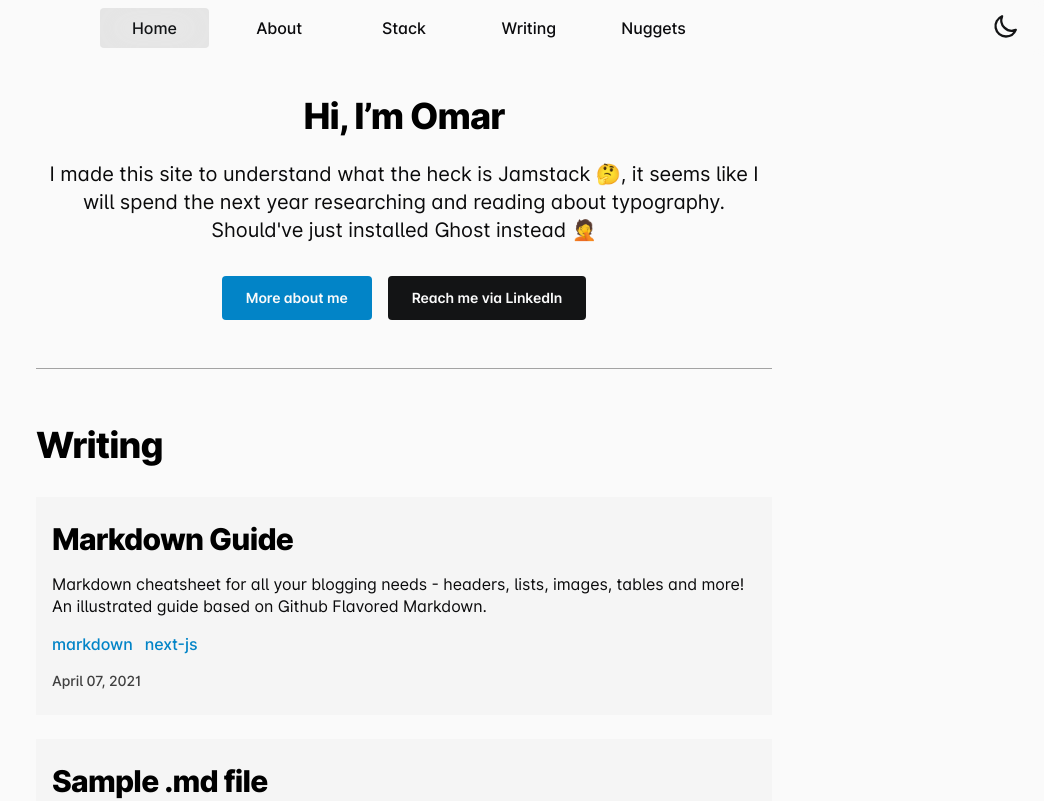
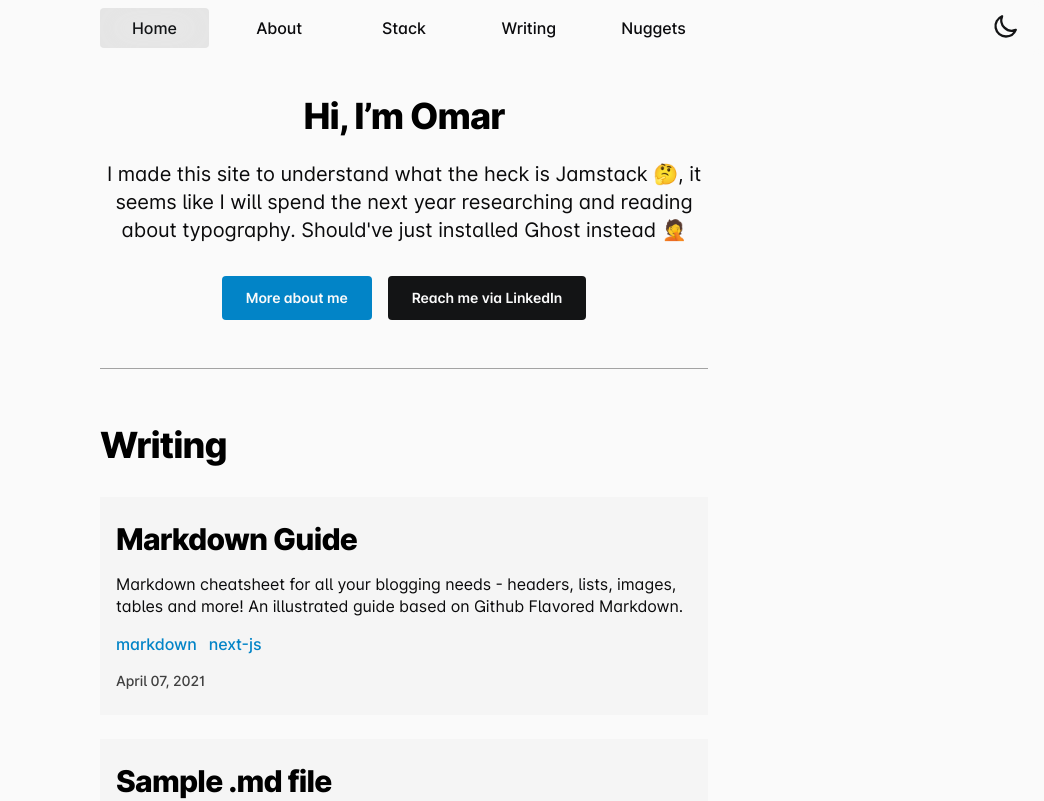
Before and after one commit to omaralsoudanii/mkreg.dev, a Next.js app: page / in a window 1280 px wide. Shown: the top 801 px of the page, without its empty margins (236-1280 px from the left). Built offline with nearby package versions, Linux system fonts and the light colour scheme; what @tailwindcss/typography would draw is missing.

Commit message:
bump vers

```diff
--- a/package.json
+++ b/package.json
@@ -39,7 +39,7 @@
     "autoprefixer": "^10.2.5",
     "babel-eslint": "^10.1.0",
     "dayjs": "^1.10.4",
-    "eslint": "^7.23.0",
+    "eslint": "^7.24.0",
     "eslint-config-prettier": "^8.1.0",
     "eslint-plugin-prettier": "^3.3.1",
     "globby": "^11.0.3",
@@ -55,7 +55,7 @@
     "tailwindcss": "^2.1.1",
     "typescript": "4.2.4",
     "unified": "^9.2.1",
-    "webpack": "^5.31.0"
+    "webpack": "^5.31.2"
   },
   "license": "MIT"
 }
--- a/src/components/Layouts/index.tsx
+++ b/src/components/Layouts/index.tsx
@@ -5,7 +5,7 @@ import { CenteredColumn } from '../CenteredColumn'
 
 export function Main({ children }) {
   return (
-    <main className="h-screen max-w-screen-md mx-auto justify-items-center">
+    <main className="w-10/12 h-screen mx-auto md:w-8/12 lg:w-1/2 justify-items-center">
       <Header />
       <Page>
         <CenteredColumn>{children}</CenteredColumn>
```
Also changed, not shown: 1 other file (tests, documents, lock files or other folders).
